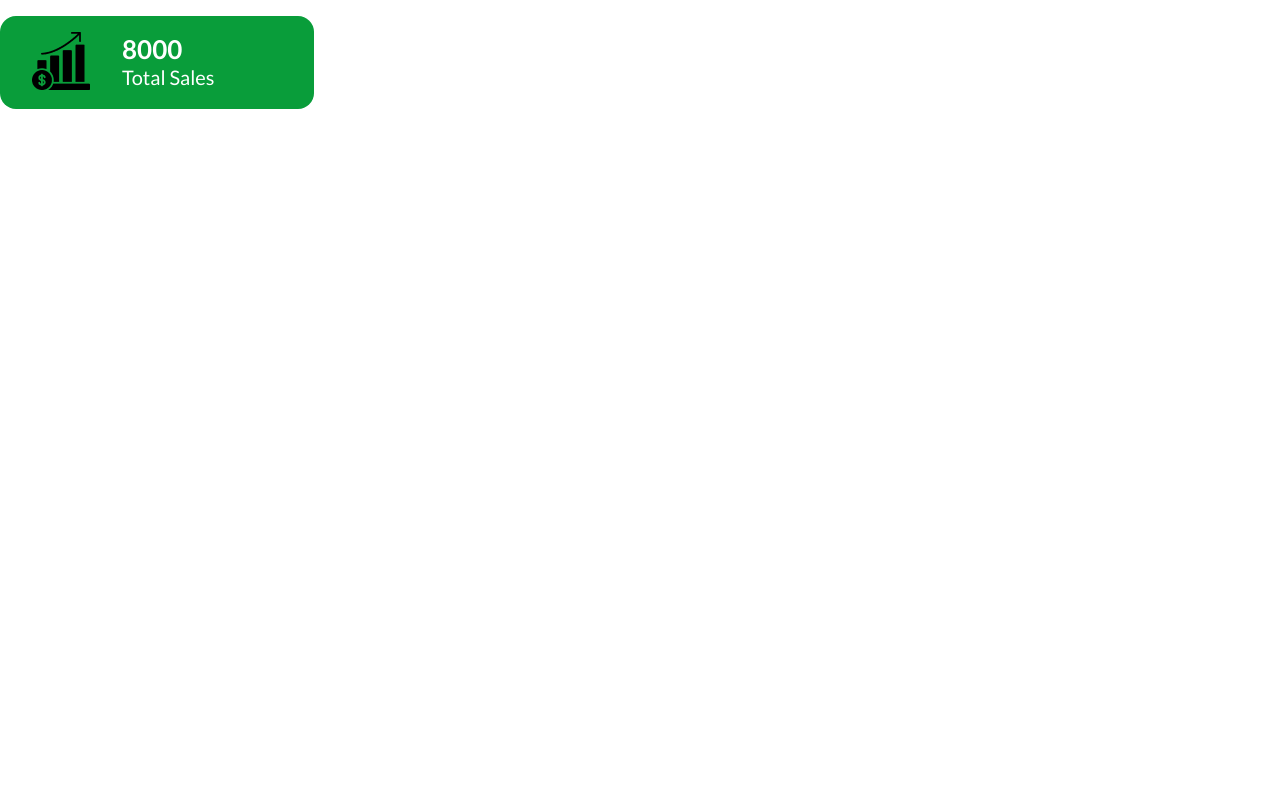
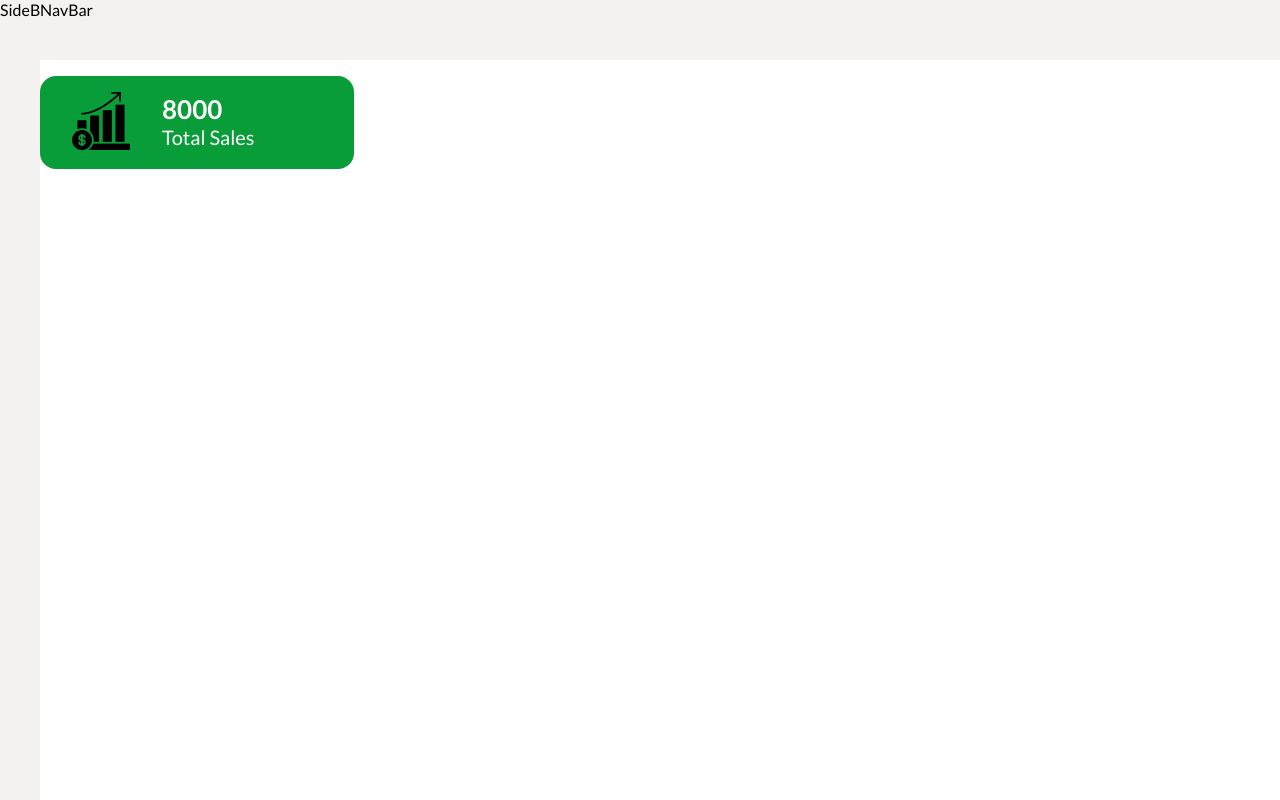
Before and after one commit to ikram3031/inventory, a Next.js app: page / in a window 1280 px wide. Built offline with nearby package versions, Linux system fonts and the light colour scheme.

Commit message:
Layout added

```diff
--- /dev/null
+++ b/components/sections/navBar.jsx
@@ -0,0 +1,12 @@
+import styles from './sections.module.scss';
+
+const NavBar = () => {
+  return (
+    <nav
+      className={styles.nav}
+      style={{ width: "calc(100vw - 40px)" }}
+    >NavBar</nav>
+  )
+}
+
+export default NavBar;
--- /dev/null
+++ b/components/sections/sections.module.scss
@@ -0,0 +1,11 @@
+
+.sideBar{
+    background-color: #F4F1F1;
+    width: 40px;
+    height: 100vh;
+}
+
+.nav{
+    background-color: #F4F1F1;
+    height: 60px;
+}
--- /dev/null
+++ b/components/sections/sideBar.jsx
@@ -0,0 +1,11 @@
+import styles from './sections.module.scss';
+
+const SideBar = () => {
+  return (
+    <div className={styles.sideBar}>
+        SideBar
+    </div>
+  )
+}
+
+export default SideBar
--- a/package.json
+++ b/package.json
@@ -9,12 +9,14 @@
     "lint": "next lint"
   },
   "dependencies": {
+    "@reduxjs/toolkit": "^1.9.5",
     "eslint": "8.46.0",
     "eslint-config-next": "13.4.12",
     "next": "13.4.12",
     "next-auth": "^4.22.3",
     "react": "18.2.0",
-    "react-dom": "18.2.0"
+    "react-dom": "18.2.0",
+    "react-redux": "^8.1.2"
   },
   "devDependencies": {
     "sass": "^1.64.2"
--- a/pages/_app.js
+++ b/pages/_app.js
@@ -1,5 +1,38 @@
-import '@/styles/globals.scss'
+import '@/styles/globals.scss';
+import Router from 'next/router';
+import { Fragment } from 'react';
+import SideBar from '@/components/sections/sideBar';
+import NavBar from '@/components/sections/navBar';
 
-export default function App({ Component, pageProps }) {
-  return <Component {...pageProps} />
+function App({ Component, pageProps }) {
+  const LayOut = Component.withLoginLayout ? withLoginLayout :  withOutLoginLayout;
+
+  return (
+    <LayOut>
+      <Component {...pageProps} />
+    </LayOut>
+  )
 }
+
+export default App;
+
+function withLoginLayout({ children }) {
+  return (
+    <>
+      {children}
+    </>
+  )
+}
+
+function withOutLoginLayout({ children }) {
+  return (
+    <section className="layOut">
+        <SideBar />
+        <section>
+            <NavBar />
+
+            {children}
+        </section>
+    </section>
+  )
+}
--- a/pages/index.js
+++ b/pages/index.js
@@ -1,9 +1,14 @@
-import Head from 'next/head'
+import Head from 'next/head';
+import { useRouter } from 'next/router';
 import Image from 'next/image'
 import styles from '@/styles/Home.module.scss'
-import PageInfoCard from '@/components/PageInfoCard'
+import PageInfoCard from '@/components/PageInfoCard';
+
+import LoginPage from './login';
 
 export default function Home() {
+  const router = useRouter();
+
   return (
     <>
       <Head>
@@ -12,7 +17,7 @@ export default function Home() {
         <meta name="viewport" content="width=device-width, initial-scale=1" />
         {/* <link rel="icon" href="/favicon.ico" /> */}
       </Head>
-      <main >
+      <main className='main'>
         <PageInfoCard
           imgUrl={'/static/increase 1.png'}
           value={8000}
--- a/pages/login.js
+++ b/pages/login.js
@@ -50,4 +50,6 @@ const LoginPage = () => {
   );
 };
 
+LoginPage.withLoginLayout = true;
+
 export default LoginPage;
--- a/styles/globals.scss
+++ b/styles/globals.scss
@@ -31,6 +31,15 @@ h3{
   font-weight: 500;
 }
 
+// Layout
+.layOut{
+  display: flex;
+}
+
+.main{
+  display: flex;
+}
+
 .PageInfoCard{
   width: 314px;
   height: 93px;
@@ -45,6 +54,11 @@ h3{
     justify-content: flex-start;
     gap: 2rem;
 
+    img{
+      height: 58px;
+      width: 58px;
+    }
+
     div{
       h2,h3{
         color: white;
```
Also changed, not shown: 1 other file (tests, documents, lock files or other folders).
